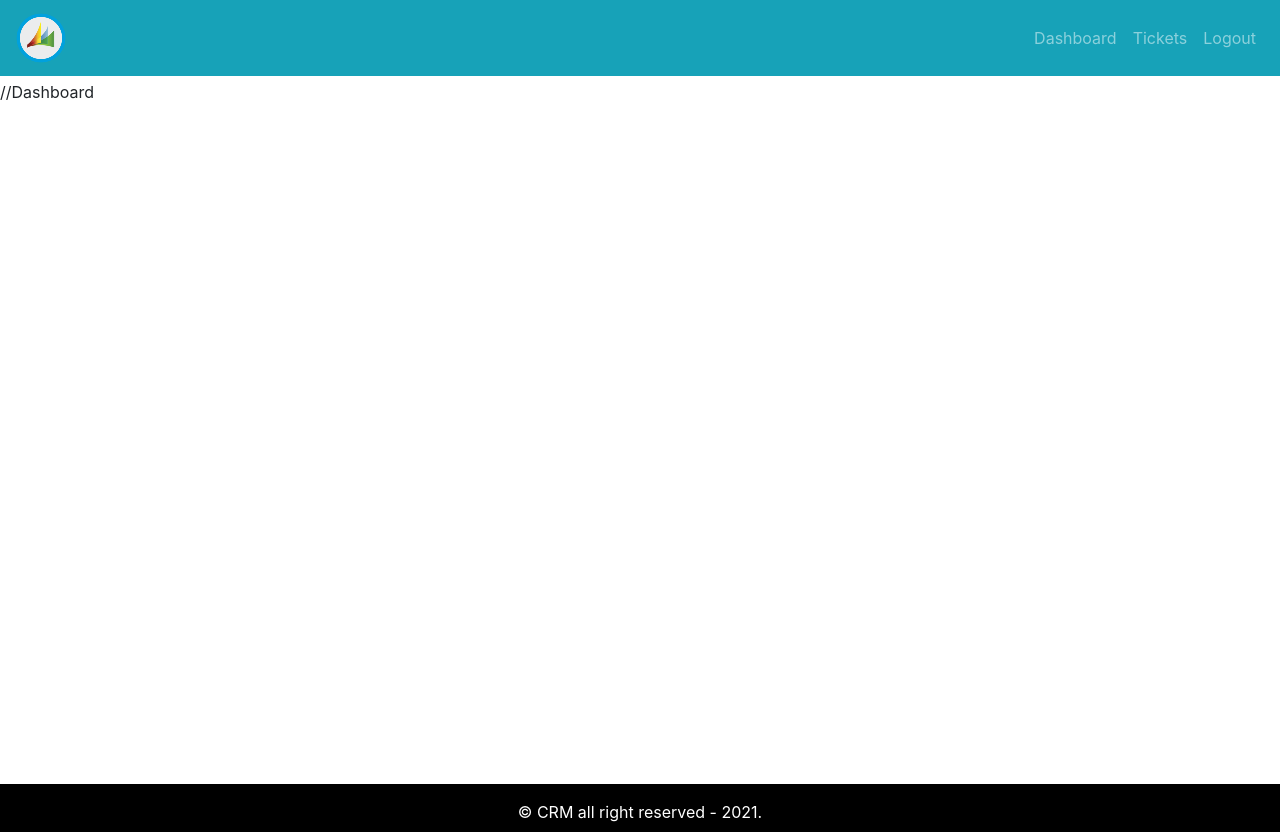
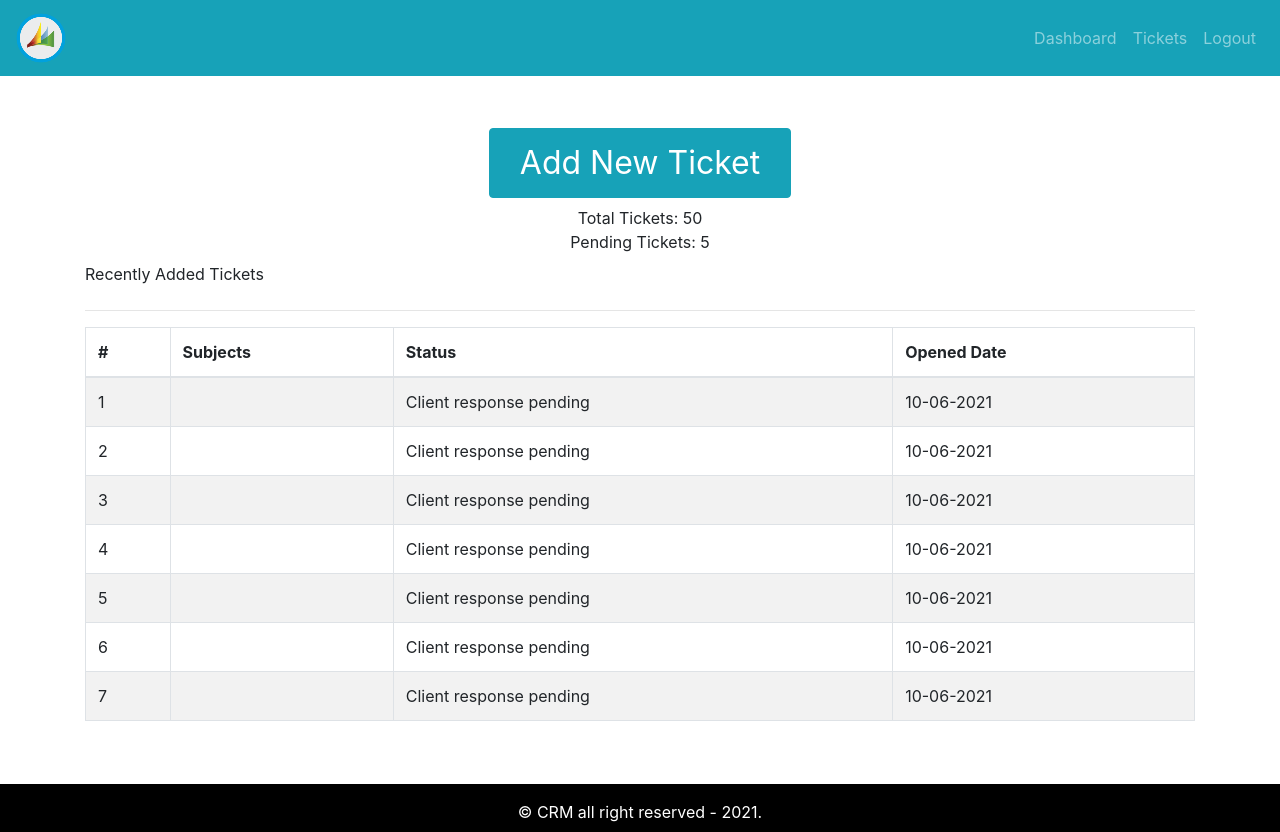
Before and after one commit to arizalinside/crm-frontend, a React (Create React App) app: page / in a window 1280 px wide. Built offline with nearby package versions, Linux system fonts and the light colour scheme.

Commit message:
dashboard page added

```diff
--- a/src/App.js
+++ b/src/App.js
@@ -1,6 +1,7 @@
 import React from "react";
 import "./App.css";
 import { DefaultLayout } from "./layout/DefaultLayout";
+import { Dashboard } from "./page/dashboard/Dashboard.page"
 // import { Entry } from "./page/entry/Entry.page";
 
 function App() {
@@ -8,7 +9,7 @@
     <div className="App">
       {/* <Entry /> */}
       <DefaultLayout>
-        //Dashboard
+        <Dashboard />
       </DefaultLayout>
     </div>
   );
--- /dev/null
+++ b/src/assets/data/ticket-dummy.json
@@ -0,0 +1,37 @@
+[
+    {
+        "id": 1,
+        "status": "Client response pending",
+        "addedAt": "10-06-2021"
+    },
+    {
+        "id": 2,
+        "status": "Client response pending",
+        "addedAt": "10-06-2021"
+    },
+    {
+        "id": 3,
+        "status": "Client response pending",
+        "addedAt": "10-06-2021"
+    },
+    {
+        "id": 4,
+        "status": "Client response pending",
+        "addedAt": "10-06-2021"
+    },
+    {
+        "id": 5,
+        "status": "Client response pending",
+        "addedAt": "10-06-2021"
+    },
+    {
+        "id": 6,
+        "status": "Client response pending",
+        "addedAt": "10-06-2021"
+    },
+    {
+        "id": 7,
+        "status": "Client response pending",
+        "addedAt": "10-06-2021"
+    }
+]
--- /dev/null
+++ b/src/components/ticket-table/TicketTable.comp.js
@@ -0,0 +1,32 @@
+import React from 'react'
+import { Table } from "react-bootstrap";
+
+export const TicketTable = ({ tickets }) => {
+    return (
+        <Table striped bordered hover>
+            <thead>
+                <tr>
+                    <th>#</th>
+                    <th>Subjects</th>
+                    <th>Status</th>
+                    <th>Opened Date</th>
+                </tr>
+            </thead>
+            <tbody>
+                {tickets.length ? tickets.map((row) => (
+                    <tr key={row.id}>
+                        <td>{row.id}</td>
+                        <td>{row.subjects}</td>
+                        <td>{row.status}</td>
+                        <td>{row.addedAt}</td>
+                    </tr>
+                )) : (
+                    <tr>
+                        <td colSpan="4" className="text-center">No ticket show</td>
+                    </tr>
+                )}
+
+            </tbody>
+        </Table>
+    )
+}
--- /dev/null
+++ b/src/page/dashboard/Dashboard.page.js
@@ -0,0 +1,44 @@
+import React from 'react'
+import { Container, Row, Col, Button } from "react-bootstrap";
+import { TicketTable } from "../../components/ticket-table/TicketTable.comp";
+import tickets from "../../assets/data/ticket-dummy.json"
+
+export const Dashboard = () => {
+    return (
+        <Container>
+
+            <Row>
+                <Col className="text-center mt-5 mb-2">
+                    <Button
+                    variant="info"
+                    style={{ fontSize:"2rem", padding:"10px 30px" }}
+                    >
+                        Add New Ticket
+                    </Button>
+                </Col>
+            </Row>
+
+            <Row>
+                <Col className="text-center mb-2">
+                    <div>Total Tickets: 50</div>
+                    <div>Pending Tickets: 5</div>
+                </Col>
+            </Row>
+
+            <Row>
+                <Col className="mb-2">
+                    <div>Recently Added Tickets</div>
+                </Col>
+            </Row>
+
+            <hr />
+
+            <Row>
+                <Col className="recent-ticket">
+                    <TicketTable tickets={tickets} />
+                </Col>
+            </Row>
+
+        </Container>
+    )
+}
```
